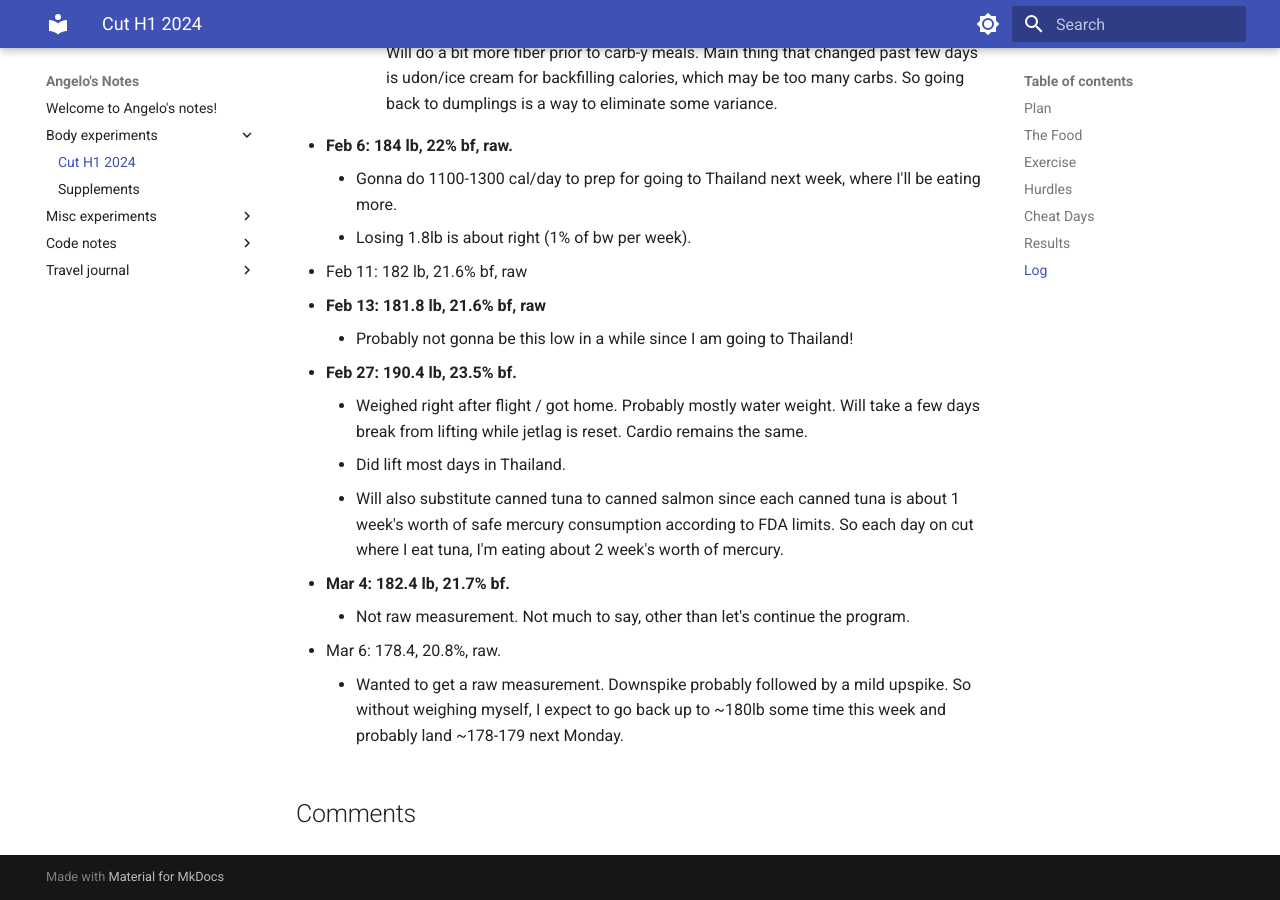
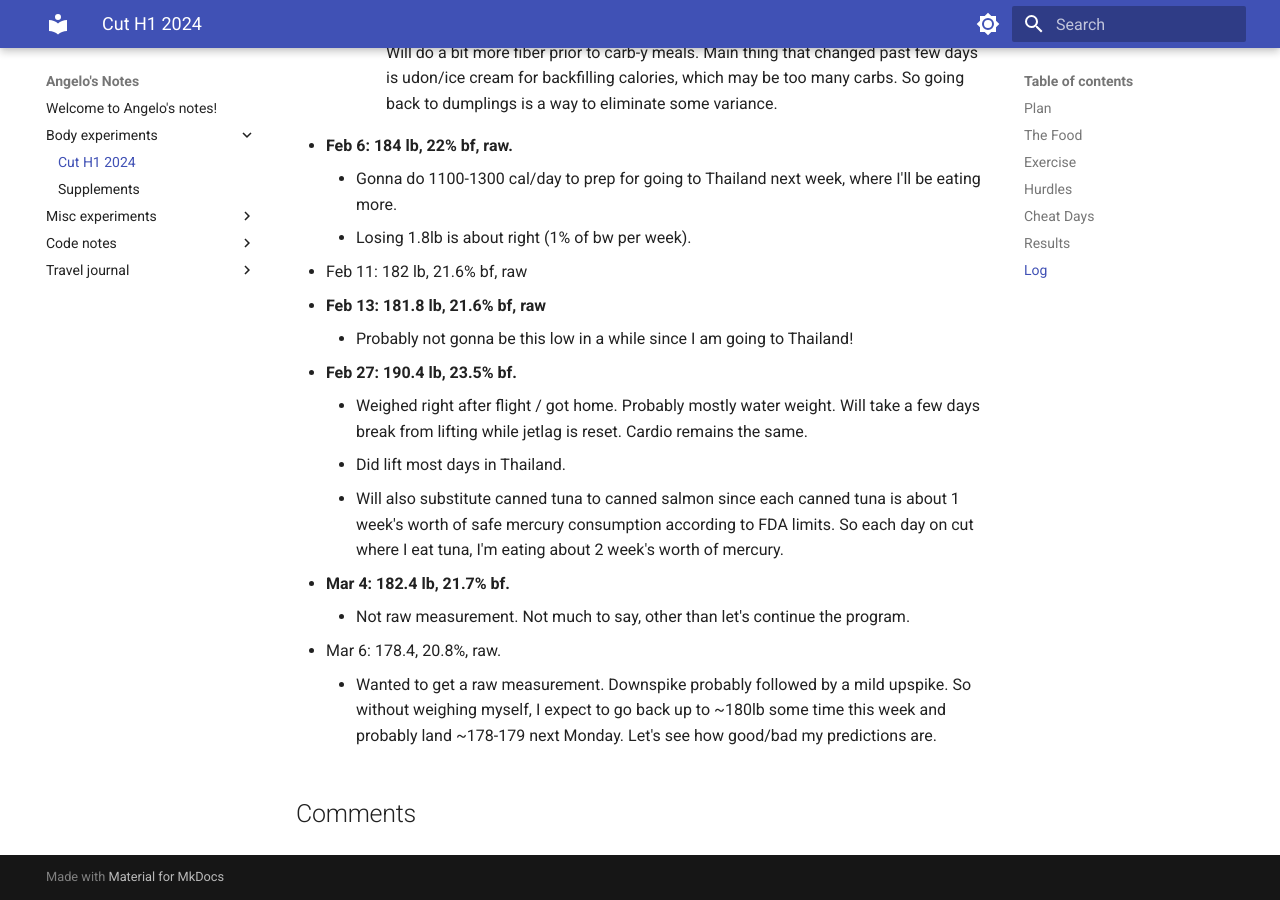
Before and after one commit to ANG3L0/notes-bloggo, an MkDocs documentation site: the page built from docs/Body experiments/DietProtocol2024.md, in a window 1280 px wide and 900 px high, scrolled down 11018 px. Built offline with MkDocs 1.6.1 and Material for MkDocs 9.7.7, drawn with Linux system fonts in a browser that asks for light colours; comment, search, counter and statistics services are not loaded.

```diff
--- a/docs/Body experiments/DietProtocol2024.md
+++ b/docs/Body experiments/DietProtocol2024.md
@@ -196,4 +196,4 @@ Daily reports are kind of a waste of time. Some say you should take the average
 * **Mar 4: 182.4 lb, 21.7% bf.**
     * Not raw measurement. Not much to say, other than let's continue the program.
 * Mar 6: 178.4, 20.8%, raw.
-    * Wanted to get a raw measurement. Downspike probably followed by a mild upspike. So without weighing myself, I expect to go back up to ~180lb some time this week and probably land ~178-179 next Monday.
+    * Wanted to get a raw measurement. Downspike probably followed by a mild upspike. So without weighing myself, I expect to go back up to ~180lb some time this week and probably land ~178-179 next Monday. Let's see how good/bad my predictions are.
```
